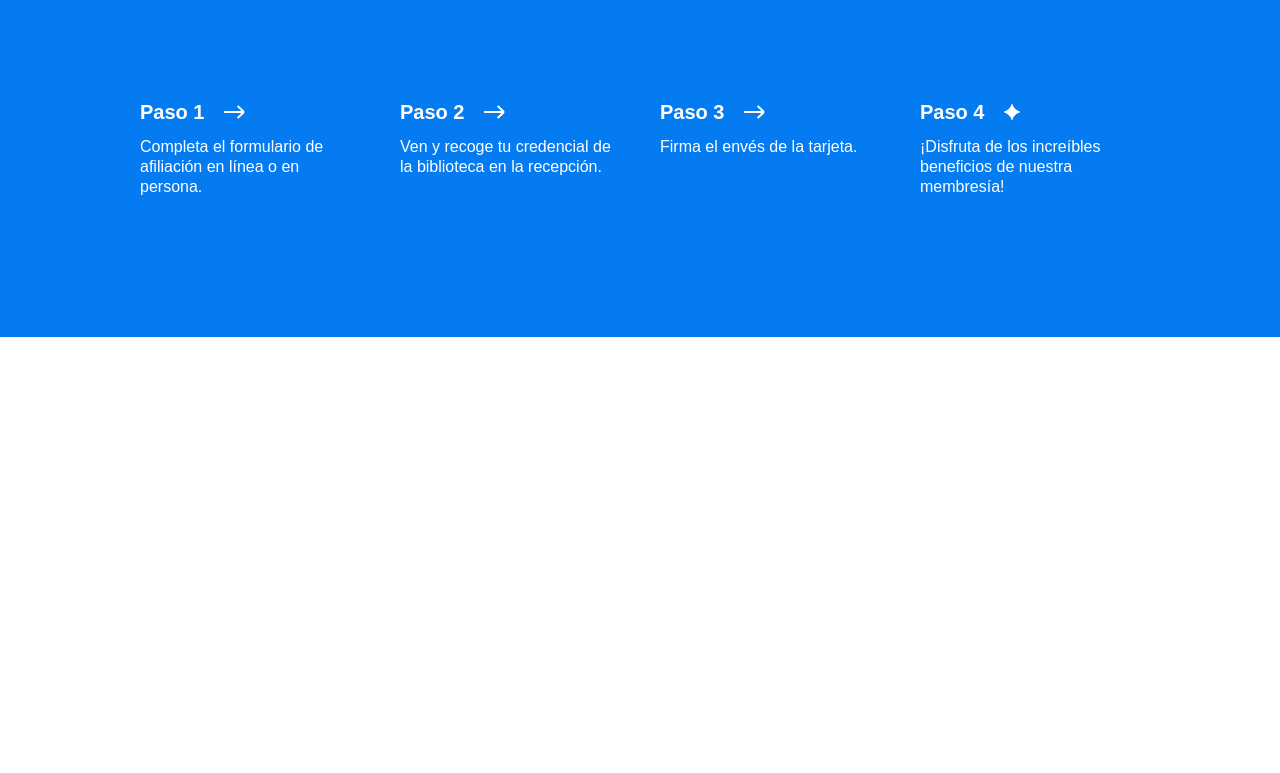
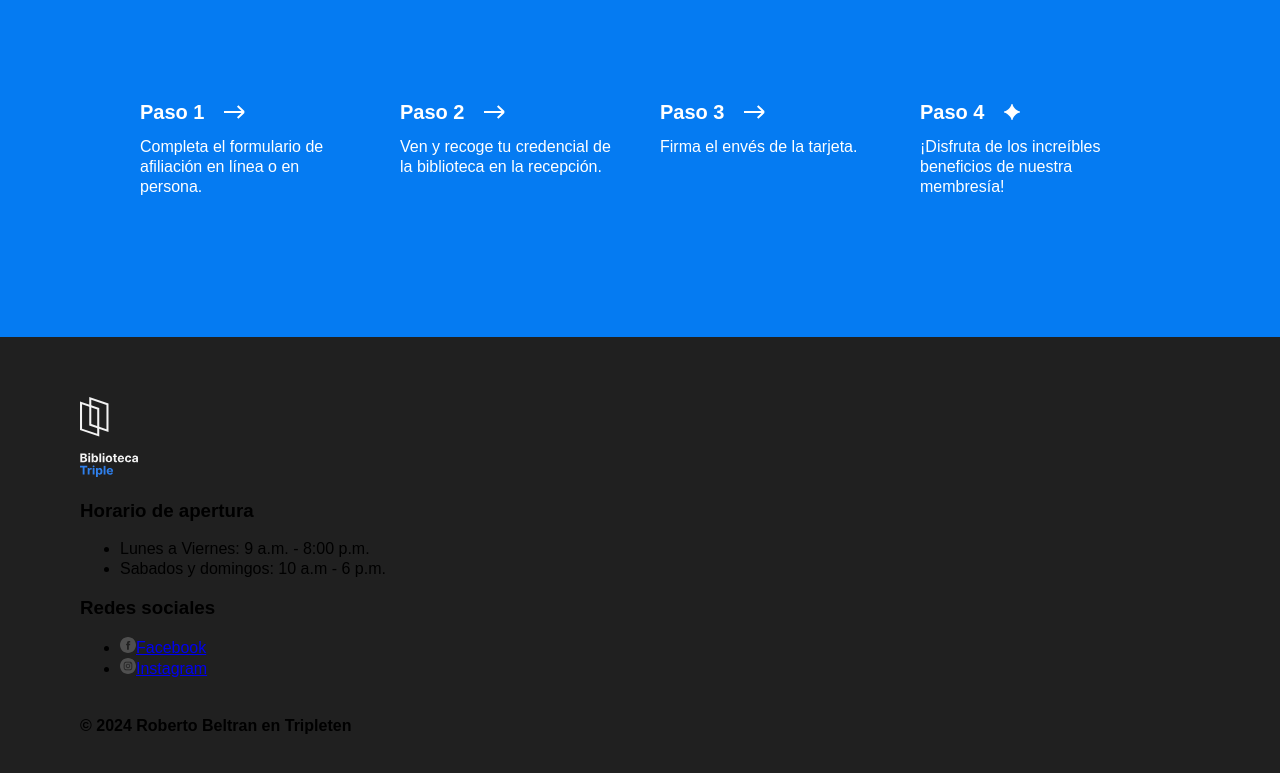
Before and after one commit to CBeltran1802/web_project_library_es, a plain HTML site: page index.html in a window 1280 px wide. Shown: the part 3145-3918 px from the top of the page. Before the commit the page ends 3482 px from the top, so only its background shows below. Drawn offline with Linux system fonts and the light colour scheme.

Commit message:
se finaliza el HTML, solo faltan los estilos de CSS

```diff
--- a/index.html
+++ b/index.html
@@ -190,7 +190,30 @@
       </section>
     </main>
     <footer class="footer">
-
+      <div class="footer__columns">
+        <div class="footer__logo">
+          <img src="./images/logo_white.svg" alt="Logo">
+        </div>
+        <div class="footer__columns footer__column_content_hours">
+          <h3 class="footer__column-heading">Horario de apertura</h3>
+          <ul class="footer__list"> <!-- Usar ul cuando se añadan listas-->
+            <li class="footer__list-item">Lunes a Viernes: 9 a.m. - 8:00 p.m.</li>
+            <li class="footer__list-item">Sabados y domingos: 10 a.m - 6 p.m.</li>
+          </ul>
+        </div>
+        <div clas="footer__columns footer__content_social">
+          <h3 class="footer__column-heading">Redes sociales</h3>
+          <ul class="footer__list">
+            <li class="footer__column-link">
+              <a href="#" class="footer__column-link"><img src="./images/facebook_white.svg" alt="Facebook logo" class="footer__social-icon">Facebook</a>
+            </li>
+            <li class="footer__list">
+              <a href="#" class="footer__column-link"><img src="./images/instagram_white.svg" class="footer__social-icon">Instagram</a>
+            </li>
+          </ul>
+        </div>
+      </div>
+      <h4>© 2024 Roberto Beltran en Tripleten</h4>
     </footer>
   </body>
 </html>
--- a/styles/style.css
+++ b/styles/style.css
@@ -354,40 +354,49 @@ html {
 
 .footer {
   box-sizing: border-box;
+  background-color: #202020;
+  position: relative;
+  padding: 60px 80px 60px 80px;
+  display: flex;
+  flex-direction: column;
 }
 
 .footer__columns {
+
 }
 
 .footer__column_content_hours {
+
 }
 
 .footer__column_content_social {
+
 }
 
 .footer__logo {
+
 }
 
 .footer__column-heading {
+
 }
 
 .footer__list {
-  /* El siguiente código elimina los estilos predeterminados del navegador para las listas */
-  list-style-type: none;
-  padding: 0;
-  margin: 0;
+
 }
 
 .footer__list-item {
+
 }
 
 .footer__column-link {
-  color: white;
-  text-decoration: none;
+
 }
 
 .footer__social-icon {
+
 }
 
 .footer__copyright {
+
 }
```
